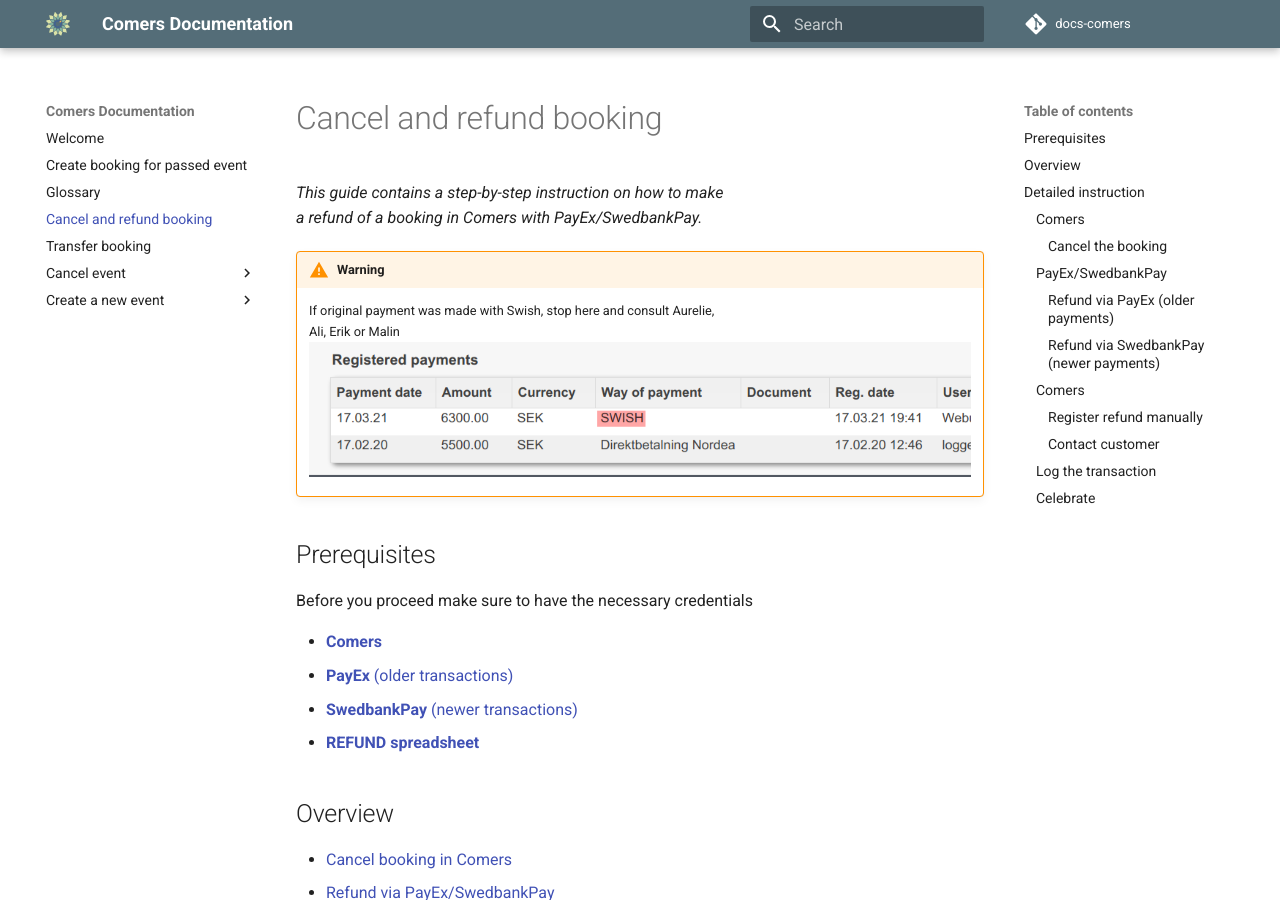
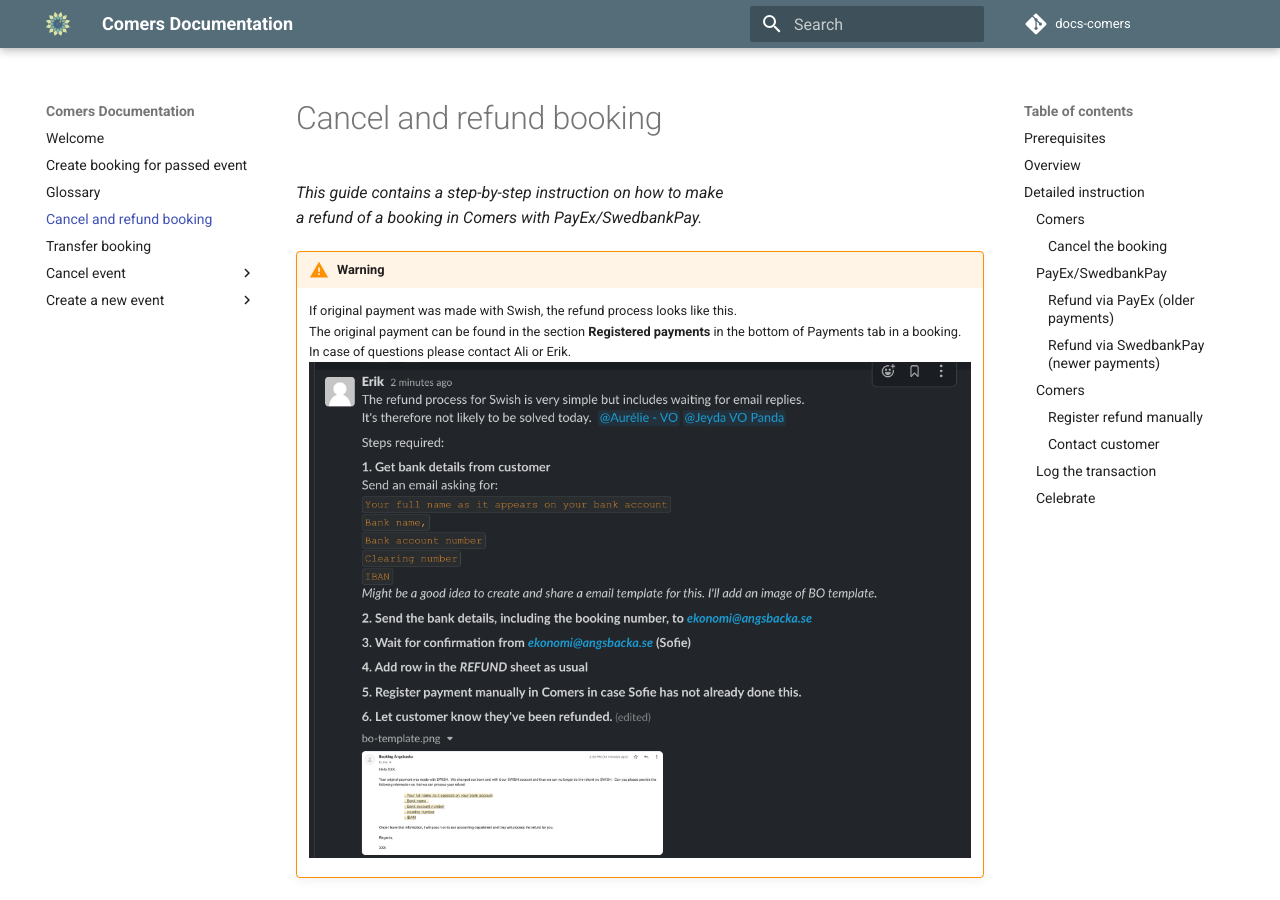
Before and after one commit to begabba/docs-comers, an MkDocs documentation site: the page built from docs/refund-a-booking.md, in a window 1280 px wide and 900 px high. Built offline with MkDocs 1.6.1 and Material for MkDocs 9.7.7, drawn with Linux system fonts in a browser that asks for light colours; comment, search, counter and statistics services are not loaded.

Commit message:
add swish notes

```diff
--- a/docs/refund-a-booking.md
+++ b/docs/refund-a-booking.md
@@ -4,9 +4,10 @@
 a refund of a booking in Comers with PayEx/SwedbankPay._
 
 !!! Warning
-    If original payment was made with Swish, stop here and consult Aurelie,
-    Ali, Erik or Malin
-    ![swish](./images/register-payment-swish.png)
+    If original payment was made with Swish, the refund process looks like this.
+    The original payment can be found in the section **Registered payments** in the bottom of Payments tab in a booking.
+    In case of questions please contact Ali or Erik.
+    ![swish-refund](./images/swish-refund.png)
 
 ## Prerequisites
 
```
Also changed, not shown: docs/images/swish-refund.png (added).
